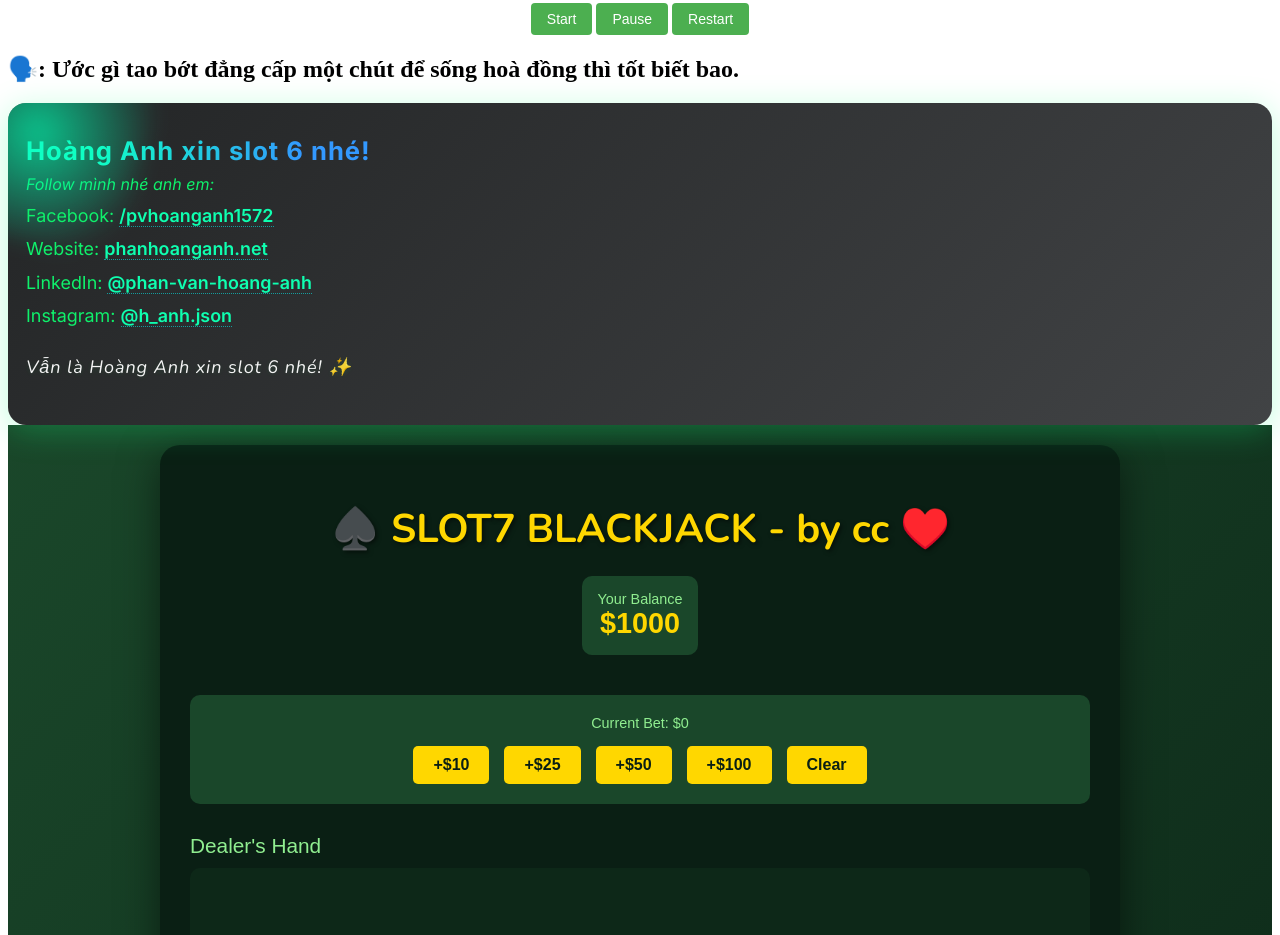
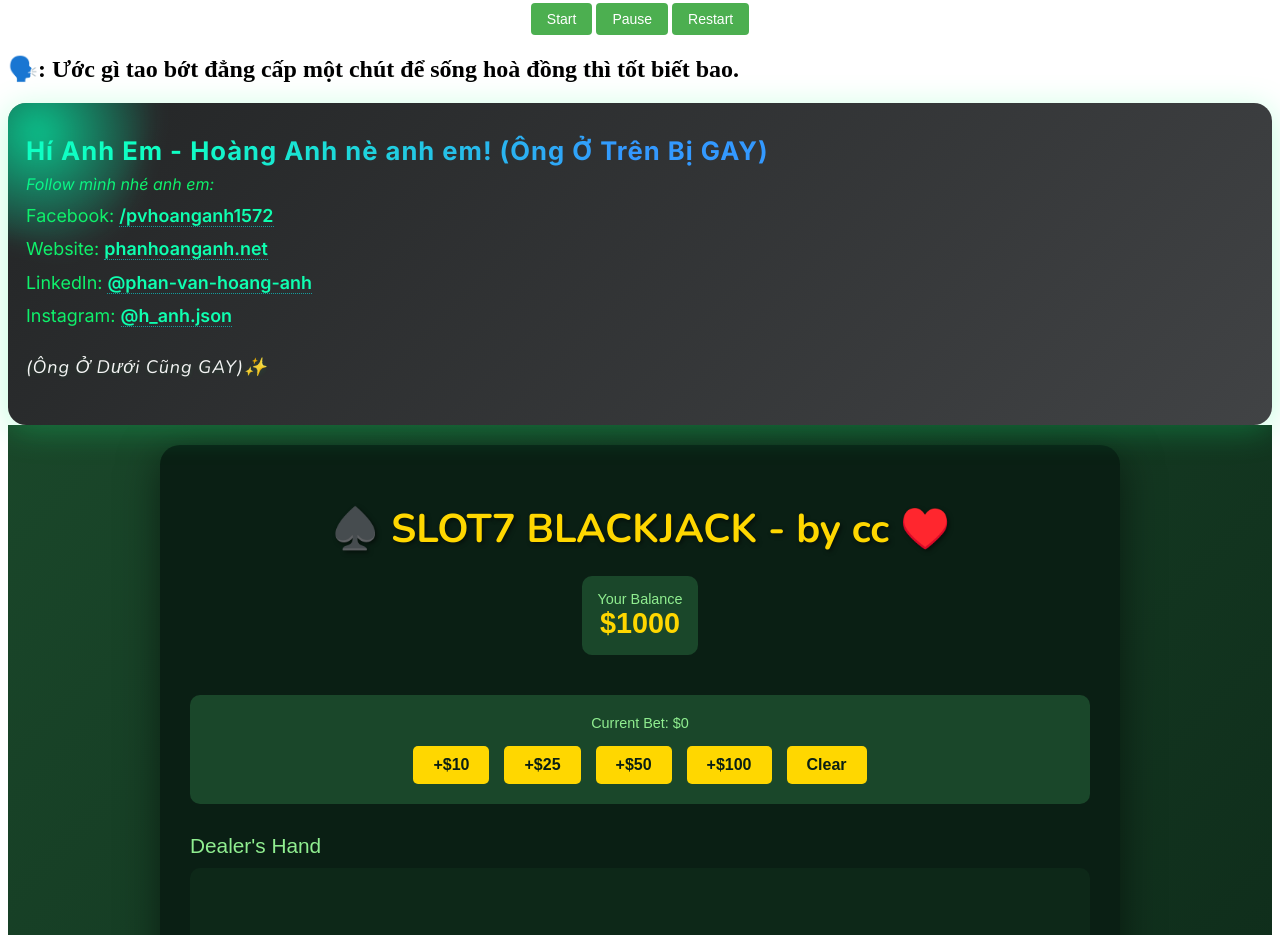
Before and after one commit to openchaosweb/openchaosweb.github.io, a plain HTML site: page index.html in a window 1280 px wide. Shown: the part 1379-2314 px from the top of the page. Drawn offline with nearby package versions, Linux system fonts and the light colour scheme; animation ran at ten frames a second.

Commit message:
feat: update

```diff
--- a/index.html
+++ b/index.html
@@ -428,7 +428,7 @@
             </style>
 
             <div class="header">
-                <span class="header__title">Hoàng Anh xin slot 6 nhé!</span>
+                <span class="header__title">Hí Anh Em - Hoàng Anh nè anh em! (Ông Ở Trên Bị GAY)</span>
             </div>
             <div>
             <em>Follow mình nhé anh em:</em>
@@ -451,7 +451,7 @@
                     </li>
                 </ul>
             </div>
-            <p class="signature">Vẫn là Hoàng Anh xin slot 6 nhé! <span style="color:#ffd700;">✨</span></p>
+            <p class="signature">(Ông Ở Dưới Cũng GAY)<span style="color:#ffd700;">✨</span></p>
         </div>
 
         <!-- == SLOT 7 == -->
```
